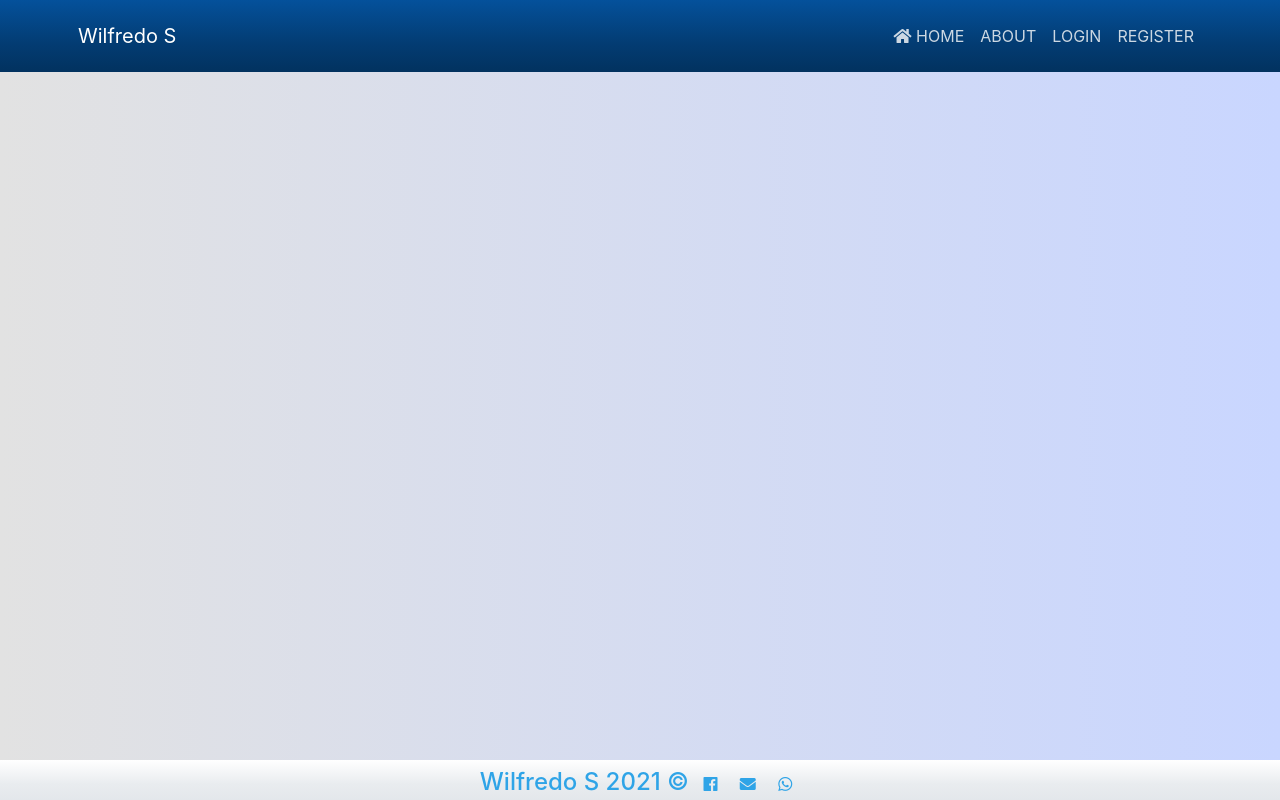
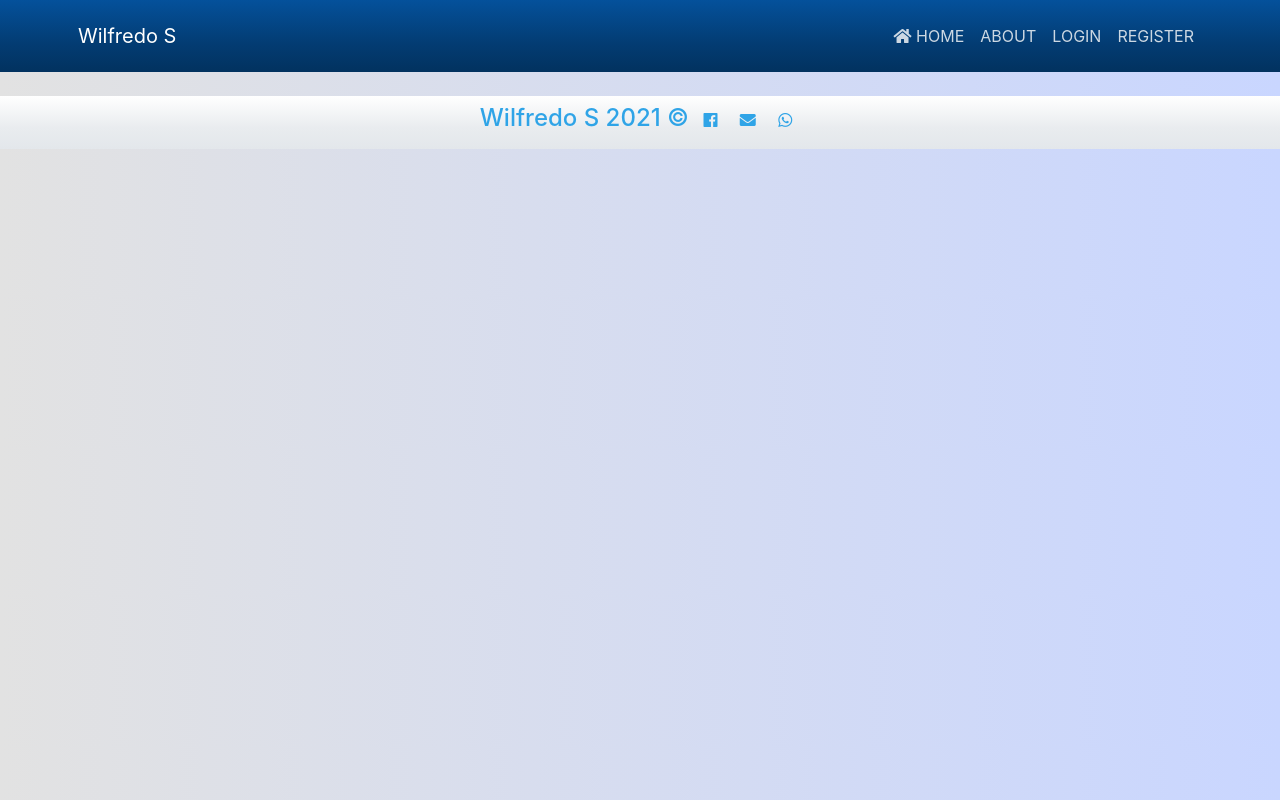
Before and after one commit to Wilfredosr98/notas-app, a website: page src/views/layouts/main.html in a window 1280 px wide. Drawn offline with nearby package versions, Linux system fonts and the light colour scheme; files that its build step writes are made by us from their sources.

Commit message:
2 commit

```diff
--- a/src/public/css/main.css
+++ b/src/public/css/main.css
@@ -1,8 +1,4 @@
-html {
-  min-height: 100%;
-  position: relative;
 
-}
 body {
   background: #c9d6ff; /* fallback for old browsers */
   background: -webkit-linear-gradient(
@@ -15,8 +11,6 @@ body {
     #e2e2e2,
     #c9d6ff
     ); /* W3C, IE 10+/ Edge, Firefox 16+, Chrome 26+, Opera 12+, Safari 7+ */
-  margin:0;
-  margin-bottom: 40px;
 }
 
 .logo {
@@ -34,11 +28,3 @@ body {
 footer a {
   font-size: 1rem
 }
-
-footer {
-  background-color: black;
-  position: absolute;
-  bottom: 0;
-  width: 100%;
-  height: 40px;
-}
```
